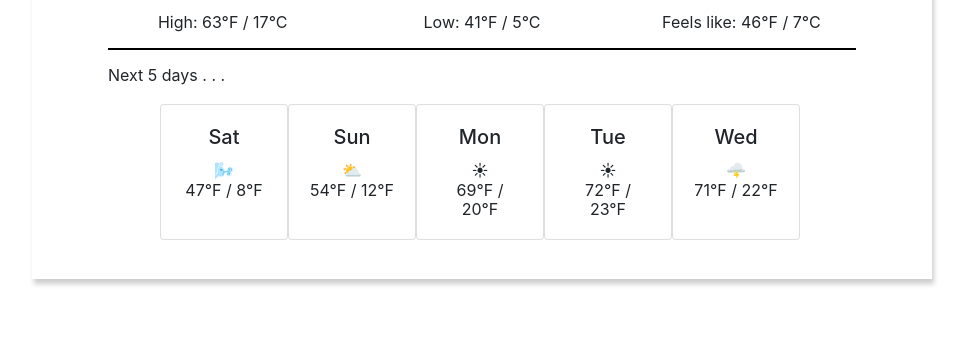
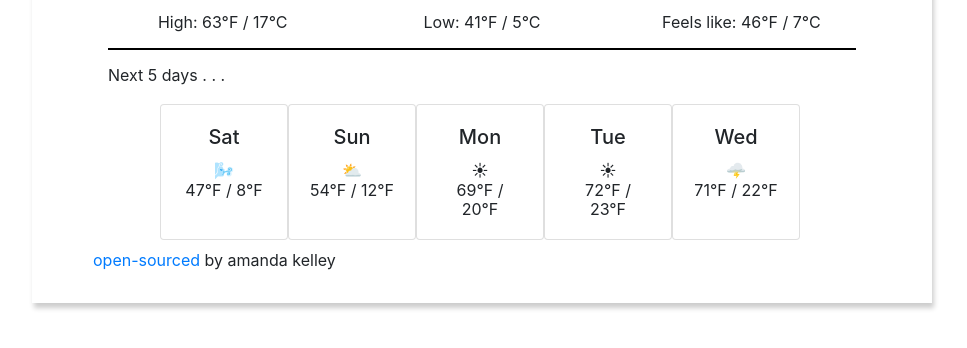
Before and after one commit to itsamandolin/weather-app-shecodes-plus, a plain HTML site: page index.html in a window 1280 px wide. Shown: the part 330-678 px from the top of the page, without its empty margins (158-1125 px from the left). Drawn offline with nearby package versions, Linux system fonts and the light colour scheme.

Commit message:
added source code

```diff
--- a/index.html
+++ b/index.html
@@ -103,7 +103,7 @@
         </div>
     </h6>
   </div>
-  <div> <a href=""></a></div>
+  <div> <a href="https://github.com/itsamandolin/weather-app-shecodes-plus">open-sourced </a>by amanda kelley</div>
       <script
         src="src/script.js"></script>
       </script>
```
